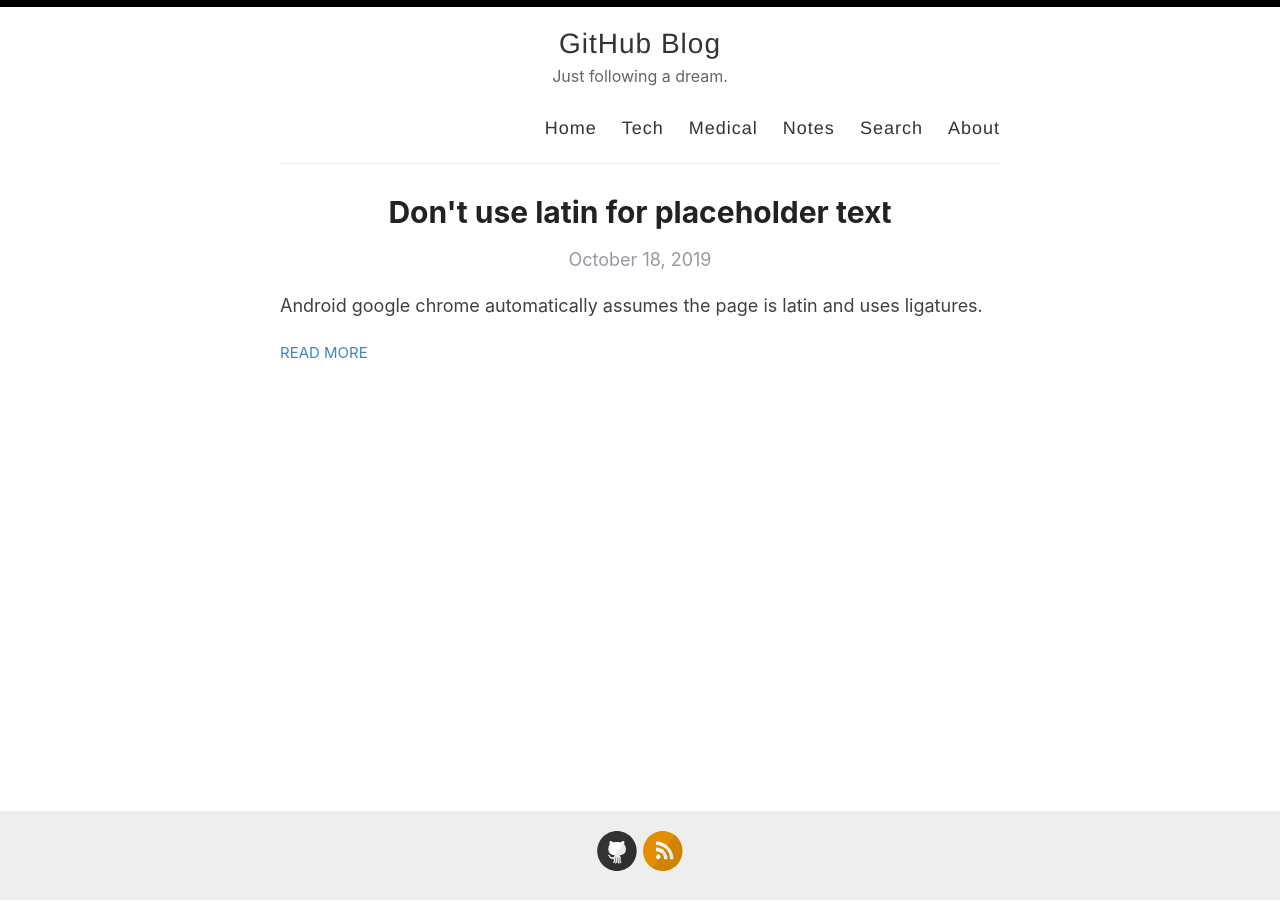
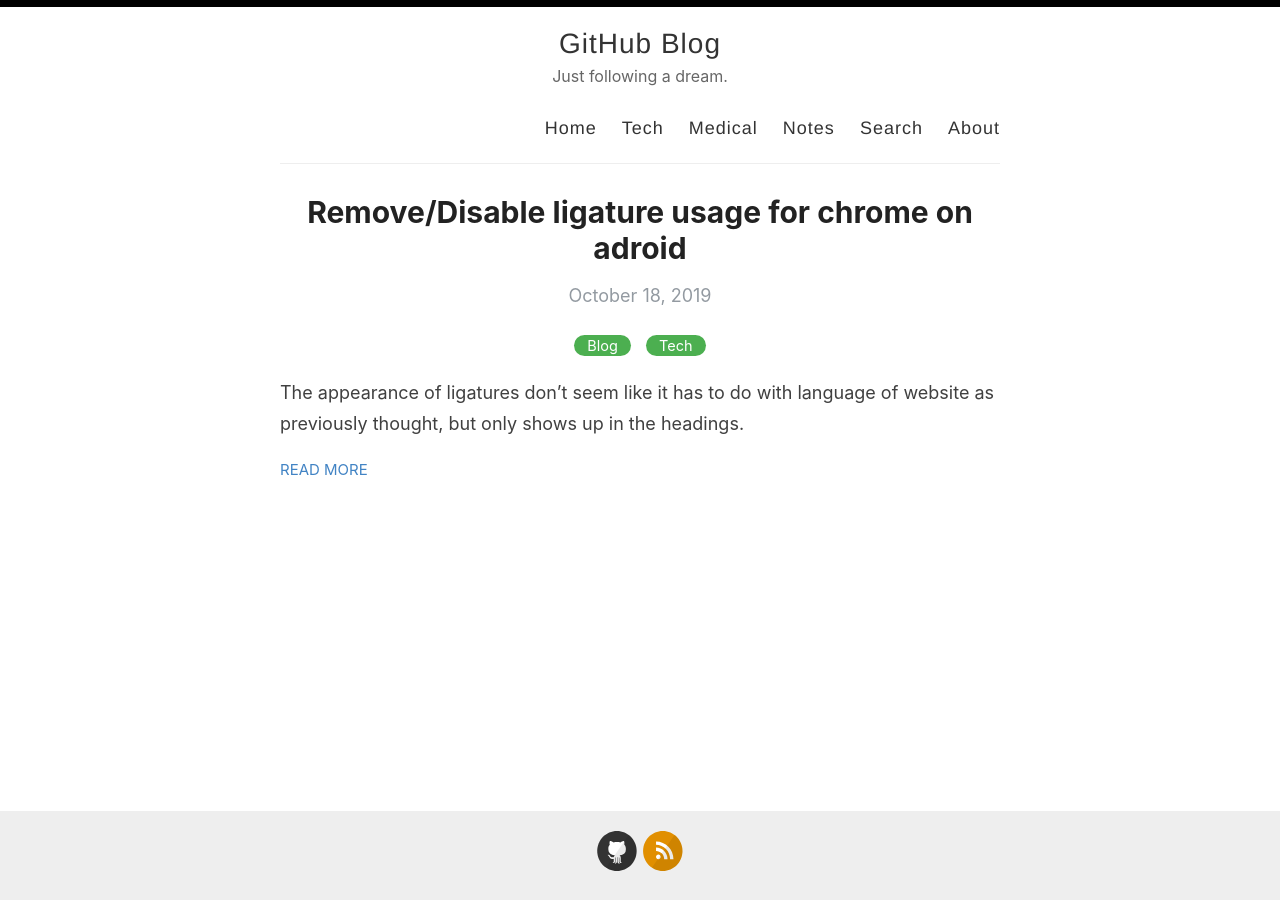
Before and after one commit to redicee/redicee.github.io, a Jekyll site: the page built from index.html, in a window 1280 px wide. Built offline with Jekyll 4.4.1, drawn with Linux system fonts in a browser that asks for light colours; the list of posts is cut into pages by our own code.

Commit message:
categories

```diff
--- a/_posts/2019-10-18-latin-ligature.md
+++ b/_posts/2019-10-18-latin-ligature.md
@@ -1,6 +1,6 @@
 ---
 layout: post
-title: Don't use latin for placeholder text
-categories: Miscellaneous
+title: Remove/Disable ligature usage for chrome on adroid
+categories: Blog Tech
 ---
-Android google chrome automatically assumes the page is latin and uses ligatures.
+The appearance of ligatures don't seem like it has to do with language of website as previously thought, but only shows up in the headings.
--- a/assets/style.scss
+++ b/assets/style.scss
@@ -28,6 +28,7 @@
   font-weight: 400;
   font-size: 18px;
   height: 100%;
+  font-variant-ligatures: none;
 }
 
 .container {
--- a/index.html
+++ b/index.html
@@ -12,6 +12,17 @@
           <p class="post_date">{{ post.date | date: "%B %e, %Y" }}</p>
         </div>
       </a>
+      <div class="post-tags">
+        {% if post %}
+          {% assign categories = post.categories %}
+        {% else %}
+          {% assign categories = page.categories %}
+        {% endif %}
+        {% for category in categories %}
+          <a href="{{site.baseurl}}/categories/#{{category|slugize}}">{{category}}</a>
+          {% unless forloop.last %}&nbsp;{% endunless %}
+        {% endfor %}
+      </div>
       <div class="entry">
         {{ post.excerpt }}
       </div>
```
